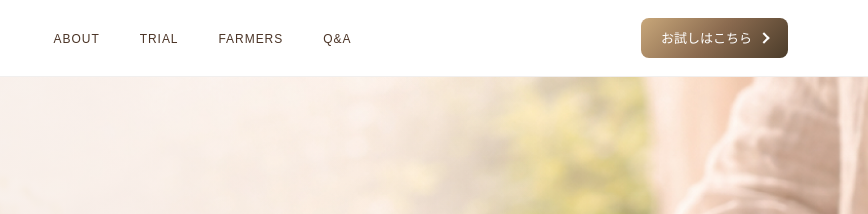
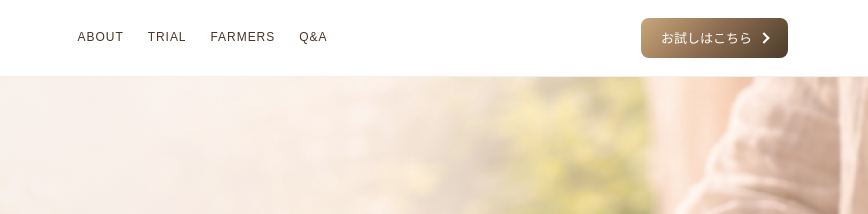
Before and after one commit to prlnaf/sugutabe, a plain HTML site: page index.html in a window 1280 px wide. Shown: the top 214 px of the page, 412-1280 px from the left. Drawn offline with Linux system fonts and the light colour scheme; a web font is replaced by a local one.

Commit message:
Update style.css

```diff
--- a/style.css
+++ b/style.css
@@ -60,6 +60,7 @@
   justify-content: space-between;
   padding: 16px 20px;
 }
+
 
 .header__logo {
   position: relative;
@@ -134,14 +135,14 @@
   pointer-events: auto;
 }
 
-.header__nav-list {
+/* .header__nav-list {
   display: flex;
   flex-direction: column;
   gap: 28px;
   list-style: none;
   text-align: center;
   font-family: "Zen Old Mincho", sans-serif;
-}
+} */
 
 .header__nav a {
   font-size: 16px;
@@ -180,8 +181,15 @@
   }
 
   .header__nav-list {
-    flex-direction: row;
-    gap: 40px;
+    display: flex;
+    align-items: center;
+    gap: 24px;
+  }
+
+  .header__nav-list a {
+    display: block;
+    font-size: 12px;
+    letter-spacing: 0.08em;
   }
 
   .header__nav a {
```
